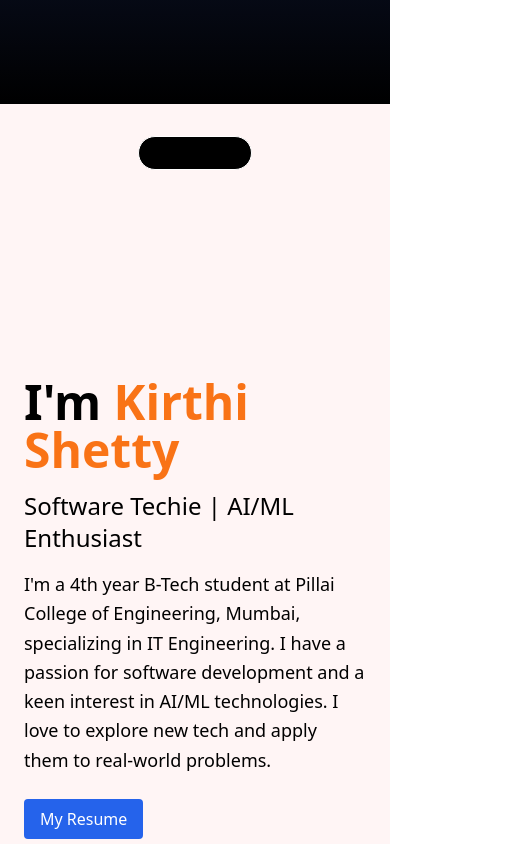
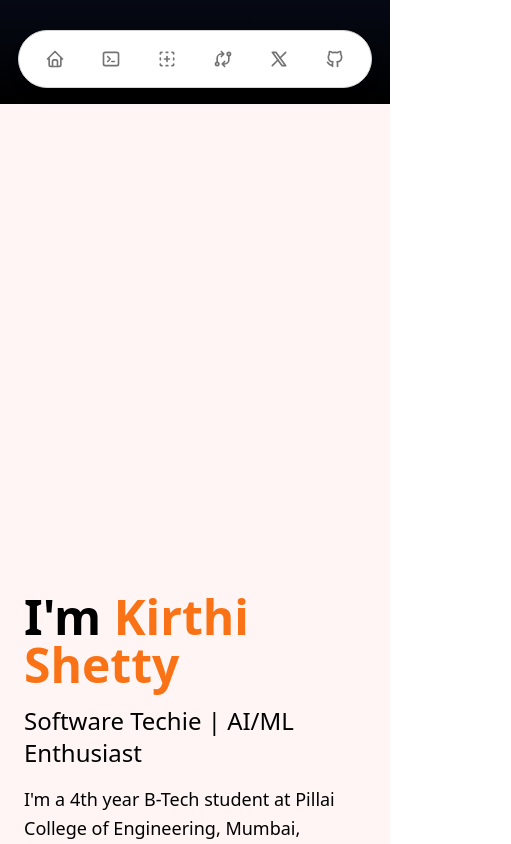
Before and after one commit to rustyonkeys/Portfolio_Website, a React (Vite) app: page / in a window 390 px wide. Shown: the part 740-1584 px from the top of the page, 511 px wide, since content can reach past the window. Built offline with nearby package versions, Linux system fonts and the light colour scheme; a web font is replaced by a local one.

Commit message:
Added FloatingDock

```diff
--- a/package.json
+++ b/package.json
@@ -10,6 +10,7 @@
     "preview": "vite preview"
   },
   "dependencies": {
+    "@tabler/icons-react": "^3.34.0",
     "clsx": "^2.1.1",
     "framer-motion": "^12.19.2",
     "motion": "^12.19.2",
--- a/src/App.jsx
+++ b/src/App.jsx
@@ -1,5 +1,5 @@
 // import { BrowserRouter as Router, Routes, Route } from "react-router-dom";
-import Home from './components/section/Home';
+import Home from './components/section/HOme';   // if any error just change it to Home
 import LampHero from './components/section/Hero';
 import Projects from './components/section/Project';
 import Certifications from './components/section/Certification';
--- /dev/null
+++ b/src/components/FloatingDockDemo.jsx
@@ -0,0 +1,69 @@
+"use client";
+
+import React from "react";
+import FloatingDock from "./ui/FloatingDock";
+
+import {
+  IconBrandGithub,
+  IconBrandX,
+  IconExchange,
+  IconHome,
+  IconNewSection,
+  IconTerminal2,
+} from "@tabler/icons-react";
+
+export default function FloatingDockDemo() {
+  const links = [
+    {
+      title: "Home",
+      icon: <IconHome className="w-full h-full text-neutral-500 dark:text-neutral-300" />,
+      href: "#",
+    },
+    {
+      title: "Products",
+      icon: <IconTerminal2 className="w-full h-full text-neutral-500 dark:text-neutral-300" />,
+      href: "#",
+    },
+    {
+      title: "Components",
+      icon: <IconNewSection className="w-full h-full text-neutral-500 dark:text-neutral-300" />,
+      href: "#",
+    },
+    {
+      title: "Changelog",
+      icon: <IconExchange className="w-full h-full text-neutral-500 dark:text-neutral-300" />,
+      href: "#",
+    },
+    {
+      title: "Twitter",
+      icon: <IconBrandX className="w-full h-full text-neutral-500 dark:text-neutral-300" />,
+      href: "#",
+    },
+    {
+      title: "GitHub",
+      icon: <IconBrandGithub className="w-full h-full text-neutral-500 dark:text-neutral-300" />,
+      href: "#",
+    },
+  ];
+
+  return (
+    <div className="h-[35rem] w-full flex items-center justify-center">
+      <FloatingDock items={links} />
+    </div>
+  );
+}
+
+
+
+
+// export default function Navbar() {
+//   return (
+//     <nav className="w-fit mx-auto mt-8 px-8 py-4 bg-white/10 backdrop-blur-md rounded-full border border-white/20 shadow-md">
+//       <div className="flex items-center space-x-8">
+//         <a href="#home" className="text-black font-bold">Kirthi Shetty</a>
+//         <a href="#projects" className="text-gray-300 hover:text-white">Projects</a>
+//         <a href="#contact" className="text-gray-300 hover:text-white">Contact</a>
+//       </div>
+//     </nav>
+//   );
+// }
--- a/src/components/NavBar.jsx
+++ /dev/null
@@ -1,40 +0,0 @@
-import { useInView } from 'react-intersection-observer';
-
-export default function Navbar() {
-  const { ref, inView } = useInView({
-    threshold: 0.1,  // Trigger when 10% of navbar is visible
-    triggerOnce: false,  // Only run once
-  });
-
-  return (
-    <nav
-      ref={ref}
-      className={`w-fit mx-auto py-4 px-8 rounded-full border border-white mb-28 mt-8 transition-all duration-1000
-        ${inView ? 'animate-switchOn' : 'opacity-0'} bg-black`}
-    >
-      <div className="max-w-7xl mx-auto px-6 flex justify-between items-center">
-        <div className="hidden md:flex items-center space-x-8">
-          <a href="#home" className="text-gray-300 font-bold">Kirthi Shetty</a>
-          <a href="#home" className="text-gray-300 hover:text-white">Home</a>
-          <a href="#projects" className="text-gray-300 hover:text-white">Skills</a>
-          <a href="#contact" className="text-gray-300 hover:text-white">Projects</a>
-          <a href="#contact" className="text-gray-300 hover:text-white">Contact</a>
-        </div>
-      </div>
-    </nav>
-  );
-}
-
-
-
-// export default function Navbar() {
-//   return (
-//     <nav className="w-fit mx-auto mt-8 px-8 py-4 bg-white/10 backdrop-blur-md rounded-full border border-white/20 shadow-md">
-//       <div className="flex items-center space-x-8">
-//         <a href="#home" className="text-black font-bold">Kirthi Shetty</a>
-//         <a href="#projects" className="text-gray-300 hover:text-white">Projects</a>
-//         <a href="#contact" className="text-gray-300 hover:text-white">Contact</a>
-//       </div>
-//     </nav>
-//   );
-// }
--- a/src/components/section/Certification.jsx
+++ b/src/components/section/Certification.jsx
@@ -1,4 +1,4 @@
-import Navbar from "../NavBar";
+import Navbar from "../FloatingDockDemo.jsx";
 import CertificationMarquee from "../ui/CertificationMarquee.jsx";
 
 
--- a/src/components/section/Home.jsx
+++ b/src/components/section/Home.jsx
@@ -1,20 +1,24 @@
-import Navbar from "../NavBar";
 
+import FloatingDockDemo from "../FloatingDockDemo";
 
 export default function Home() {
   return (
-    <section className="w-full min-h-screen items-center justify-center bg-[#FFF5F5] relative overflow-hidden text-black-300 border-b-2 border-black">
-      <Navbar />
-      <div className="max-w-7xl mx-auto grid grid-cols-1 md:grid-cols-2 gap-12 items-center px-6 md:px-12 pt-24">
+    <section className="relative w-full min-h-screen bg-[#FFF5F5] text-black overflow-hidden">
+
+      {/* ✅ Floating Dock, absolutely positioned, does NOT push layout */}
+      <FloatingDockDemo />
+
+      {/* ✅ Hero content, centered */}
+      <div className="flex flex-col md:flex-row items-center justify-center max-w-7xl mx-auto px-6 md:px-12 py-2 md:py-8 translate-y-[-10%]">
         {/* Left: Text */}
-        <div>
-          <h1 className="text-5xl font-bold mb-4">I&apos;m
-            <span className="text-orange-500"> Kirthi Shetty</span>
+        <div className="flex-1 mb-12 md:mb-0">
+          <h1 className="text-5xl md:text-6xl font-bold mb-4">
+            I&apos;m <span className="text-orange-500">Kirthi Shetty</span>
           </h1>
-          <p className="text-2xl mb-4 text-black-300">
+          <p className="text-2xl mb-4 text-black">
             Software Techie | AI/ML Enthusiast
           </p>
-          <p className="text-lg text-black mb-6 leading-relaxed">
+          <p className="text-lg text-black mb-6 leading-relaxed max-w-xl">
             I'm a 4th year B-Tech student at Pillai College of Engineering, Mumbai,
             specializing in IT Engineering. I have a passion for software development
             and a keen interest in AI/ML technologies. I love to explore new tech and
@@ -22,24 +26,21 @@ export default function Home() {
           </p>
           <a
             href="#resume"
-            className="inline-block px-4 py-2 bg-blue-600 text-white rounded hover:bg-blue-700 transition-transform hover:scale-105"
+            className="inline-block px-6 py-3 bg-blue-600 text-white rounded hover:bg-blue-700 transition-transform hover:scale-105"
           >
             My Resume
           </a>
         </div>
 
-
         {/* Right: Image */}
-        <div className="flex justify-center md:justify-end">
+        <div className="flex-1 flex justify-center md:justify-end">
           <img
-            src=""
+            src="/path/to/your/profile.jpg"
             alt="Profile"
             className="w-64 h-64 object-cover rounded-full shadow-lg border-4 border-white/10"
           />
         </div>
       </div>
-
-
     </section>
   );
 }
--- a/src/components/section/Project.jsx
+++ b/src/components/section/Project.jsx
@@ -30,11 +30,11 @@ const projects = [
 	// Add more projects as needed
 ];
 
-const topics = ["AI", "ML", "Web Development"];
+const topics = ["AI", "ML", "Flutter", "WebDev"];
 
 export default function Projects() {
 	const { ref, inView } = useInView({
-		threshold: 0.4,
+		threshold: 0.3,
 	});
 	const [selectedTopic, setSelectedTopic] = useState(null);
 
@@ -56,7 +56,7 @@ export default function Projects() {
 				{filteredProjects.map((project, idx) => (
 					<div
 						key={idx}
-						className="bg-gray-100 rounded-2xl shadow-md flex flex-col md:flex-row items-center md:items-stretch p-8 md:p-16 min-h-[70vh] md:min-h-[80vh] w-full"
+						className="bg-gray-100 rounded-2xl shadow-md flex flex-col md:flex-row items-center md:items-stretch p-6 md:p-10"
 					>
 						{/* Left: Description */}
 						<div className="flex-1 flex flex-col justify-between md:pr-12">
@@ -64,7 +64,8 @@ export default function Projects() {
 								<h2 className="text-5xl font-bebas font-bold text-black-400 mb-6">
 									{project.title}
 								</h2>
-								<p className="text-2xl font-istok text-black-600 mb-8">
+								<p className="text-2xl font-istok text-black
+								-600 mb-8">
 									{project.description}
 								</p>
 							</div>
--- a/src/components/ui/BottomNavBar.jsx
+++ b/src/components/ui/BottomNavBar.jsx
@@ -1,19 +1,14 @@
 import { useInView } from 'react-intersection-observer';
 
 export default function BottomNavBar({ topics = [], selectedTopic, setSelectedTopic, inView }) {
-  const { ref } = useInView({
-    threshold: 0.1,
-    triggerOnce: false,
-  });
-
   return (
     <nav
-      ref={ref}
-      className={`w-fit mx-auto mb-36 py-4 px-8 rounded-full border border-white bg-black transition-all duration-1000
-        ${inView ? 'animate-switchOn' : 'opacity-0'}`}
+      className={`w-fit mx-auto mb-12 py-4 px-8 rounded-full border border-white bg-black transition-all duration-500
+        ${inView ? 'opacity-100' : 'opacity-0 pointer-events-none'}`}
+      style={{ zIndex: 50 }}
     >
       <div className="max-w-7xl mx-auto px-6 flex justify-between items-center">
-        <div className="hidden md:flex items-center space-x-4">
+        <div className="flex items-center space-x-4">
           {topics.map((item, index) => (
             <button
               key={index}
@@ -27,7 +22,8 @@ export default function BottomNavBar({ topics = [], selectedTopic, setSelectedTo
           ))}
           <button
             onClick={() => setSelectedTopic(null)}
-            className="text-gray-300 px-4 py-2 rounded-md transition duration-300 hover:bg-white hover:bg-opacity-10 hover:text-white hover:shadow-sm font-jaro"
+            className={`text-gray-300 px-4 py-2 rounded-md transition duration-300 hover:bg-white hover:bg-opacity-10 hover:text-white hover:shadow-sm font-jaro
+              ${selectedTopic === null ? "bg-white bg-opacity-10 text-white" : ""}`}
           >
             All
           </button>
--- /dev/null
+++ b/src/components/ui/FloatingDock.jsx
@@ -0,0 +1,18 @@
+export default function FloatingDock({ items }) {
+  return (
+    <div className="fixed bottom-4 left-1/2 transform -translate-x-1/2 z-50">
+      <div className="flex items-center space-x-4 px-4 py-2 bg-white dark:bg-neutral-900 border border-neutral-300 dark:border-neutral-700 rounded-full shadow-lg backdrop-blur-md">
+        {items.map((item, index) => (
+          <a
+            key={index}
+            href={item.href}
+            className="flex flex-col items-center justify-center w-10 h-10 hover:bg-neutral-100 dark:hover:bg-neutral-800 rounded-full transition-transform transform hover:scale-110"
+            title={item.title}
+          >
+            <div className="w-5 h-5">{item.icon}</div>
+          </a>
+        ))}
+      </div>
+    </div>
+  );
+}
```
Also changed, not shown: 1 other file (tests, documents, lock files or other folders).
